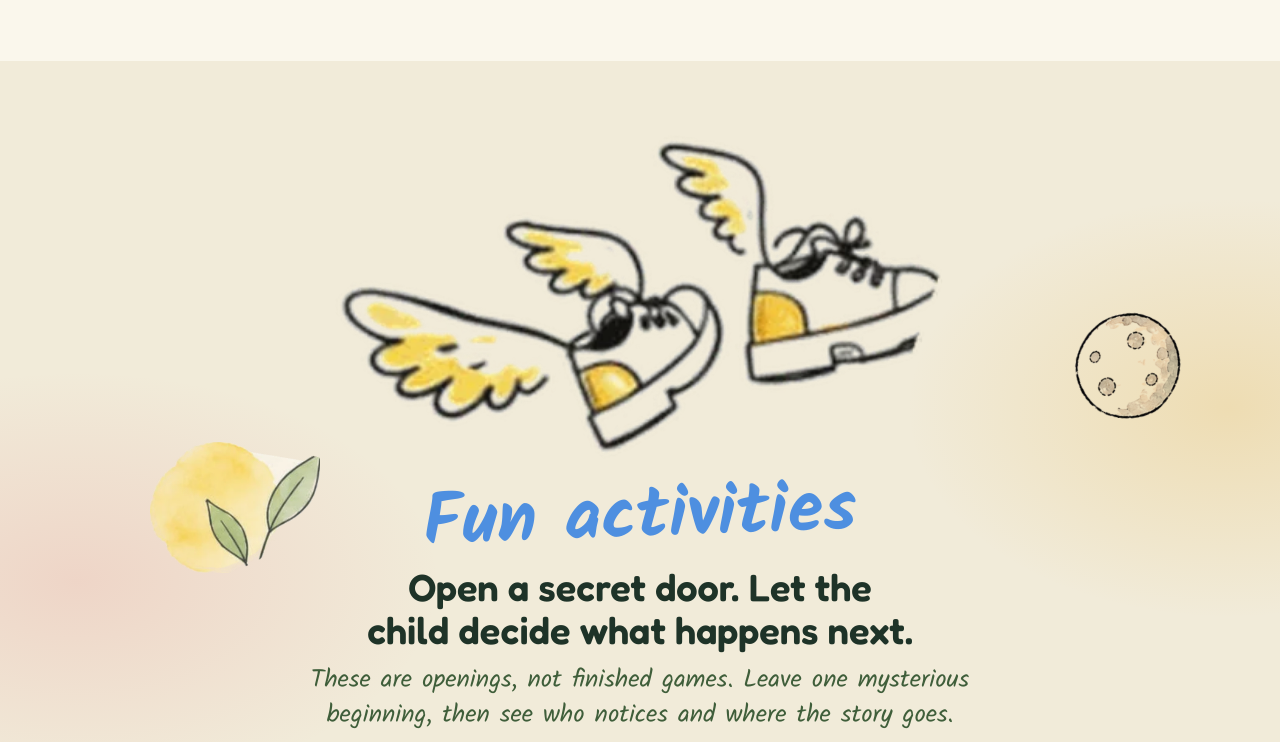
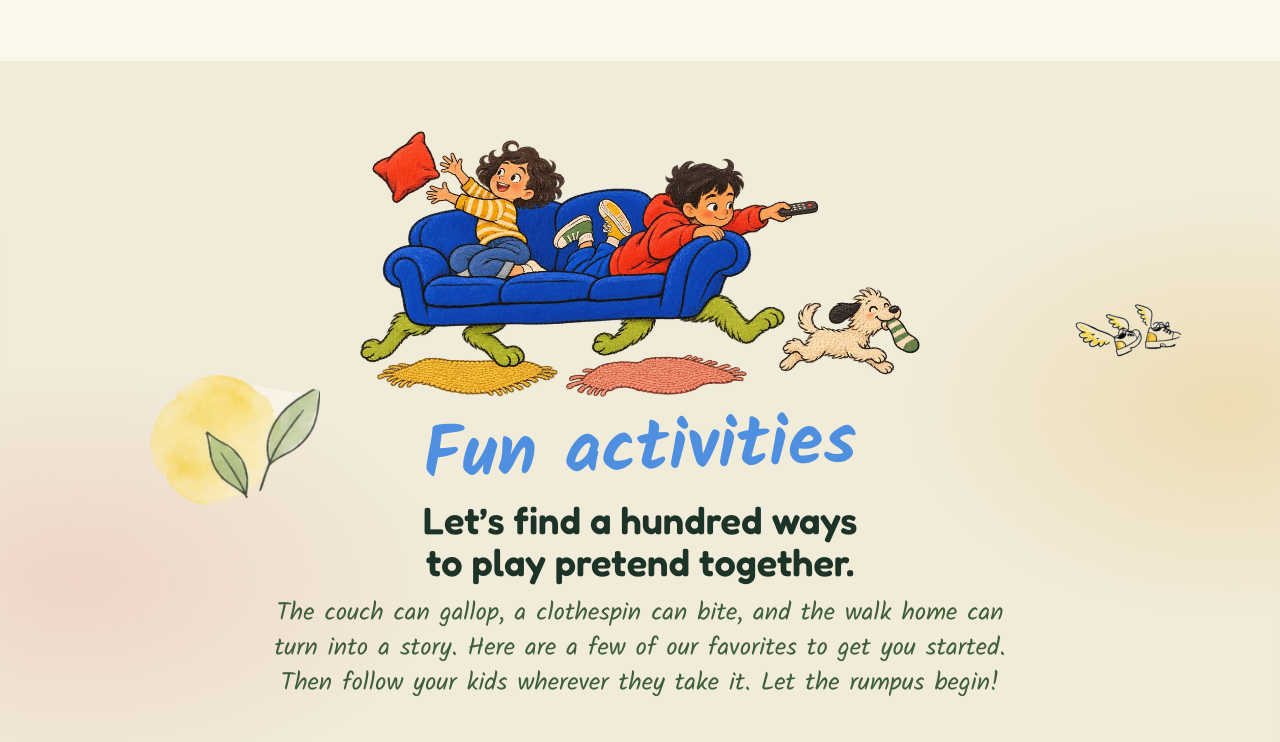
Before and after one commit to helene-eng/connected-child-site., a plain HTML site: page imagined-world.html in a window 1280 px wide. Shown: the part 5200-5942 px from the top of the page. Drawn offline with Linux system fonts and the light colour scheme.

Commit message:
Imagined World: new activities intro with the galloping couch; envelope spark
Co-Authored-By: Claude Opus 5.5 <noreply@anthropic.com>
Claude-Session: https://claude.ai/code/session_01Hm2Cz1cRUBGhVgBwcQTbGQ

```diff
--- a/imagined-world.html
+++ b/imagined-world.html
@@ -14,6 +14,7 @@
 /* ---- Imagined World: soft twilight ---- */
 @keyframes drift{0%,100%{transform:translateY(0)}50%{transform:translateY(-6px)}}
 .w-hero-img{animation:drift 8s ease-in-out infinite}
+#explore .garland{width:min(560px,92%)}
 #noticed .side img{filter:drop-shadow(0 18px 36px rgba(78,143,224,.22))}
 #research{position:relative;overflow:hidden;
   background:
@@ -151,14 +152,14 @@
   <section class="w-sec explore" id="explore">
     <div class="wrap">
       <div class="ex-head">
-        <img class="garland" src="img/im-a7-shoes.webp" width="400" height="215" alt="" aria-hidden="true">
+        <img class="garland" src="img/im-couch.webp" width="1100" height="522" alt="" aria-hidden="true">
         <div class="ex-title">
           <img class="ex-blob" src="img/leaf-blob.webp" width="277" height="213" alt="" aria-hidden="true">
           <div class="ex-kicker">Fun activities</div>
-          <h2>Open a secret door. Let the child decide what happens next.</h2>
-          <p class="ex-sub">These are openings, not finished games. Leave one mysterious beginning, then see who notices and where the story goes.</p>
+          <h2>Let’s find a hundred ways to play pretend together.</h2>
+          <p class="ex-sub">The couch can gallop, a clothespin can bite, and the walk home can turn into a story. Here are a few of our favorites to get you started. Then follow your kids wherever they take it. Let the rumpus begin!</p>
         </div>
-        <img class="ex-bug" src="img/im-moon.webp" width="290" height="292" alt="" aria-hidden="true">
+        <img class="ex-bug" src="img/im-a7-shoes.webp" width="400" height="215" alt="" aria-hidden="true">
       </div>
       <nav class="ex-menu" aria-label="Activities on this page" style="--cols:3"><a href="#act-clue" class="m1"><b>1</b>Start with a mysterious clue</a><a href="#act-objects" class="m2"><b>2</b>Give ordinary things secret lives</a><a href="#act-world" class="m3"><b>3</b>Build an impossible world</a><a href="#act-character" class="m4"><b>4</b>Invent someone who has never existed</a><a href="#act-story" class="m1"><b>5</b>Continue the story</a><a href="#act-words" class="m2"><b>6</b>Play with words</a></nav>
 
@@ -212,7 +213,7 @@
       </article>
       <div class="sparks">
         <h3 class="g-label">Quick sparks for any day</h3>
-        <div class="spark-row"><div class="spark"><img src="img/sp-box.webp" width="500" height="469" alt="Drawing of a cardboard box full of yarn, corks, tubes, and bottles."><b>Keep a box of odds and ends</b><p>Toilet paper tubes, fabric scraps, string, corks, clothespins. Don’t say what they’re for. Your kids will figure it out.</p></div><div class="spark"><img src="img/sp-fort.webp" width="494" height="390" alt="Drawing of a blanket fort over two chairs, with a little arrow sign."><b>Leave the fort up</b><p>Don’t tidy it away tonight. Tomorrow, the story can pick up right where it stopped.</p></div><div class="spark"><img src="img/sp-letter.webp" width="500" height="491" alt="Drawing of a sealed letter that says to be opened when we have flying shoes."><b>Write a letter to the future</b><p>Draw what your world looks like today, seal it, and write on the envelope: “Open when we have flying shoes.”</p></div></div>
+        <div class="spark-row"><div class="spark"><img src="img/sp-box.webp" width="500" height="469" alt="Drawing of a cardboard box full of yarn, corks, tubes, and bottles."><b>Keep a box of odds and ends</b><p>Toilet paper tubes, fabric scraps, string, corks, clothespins. Don’t say what they’re for. Your kids will figure it out.</p></div><div class="spark"><img src="img/sp-fort.webp" width="494" height="390" alt="Drawing of a blanket fort over two chairs, with a little arrow sign."><b>Leave the fort up</b><p>Don’t tidy it away tonight. Tomorrow, the story can pick up right where it stopped.</p></div><div class="spark"><img src="img/sp-letter.webp" width="631" height="395" alt="Drawing of a blue envelope sealed with orange wax."><b>Write a letter to the future</b><p>Draw what your world looks like today, seal it, and write on the envelope: “Open when we have flying shoes.”</p></div></div>
       </div>
 
       <div class="pack" id="join">
```
Also changed, not shown: img/im-couch.webp (added), img/sp-letter.webp.
